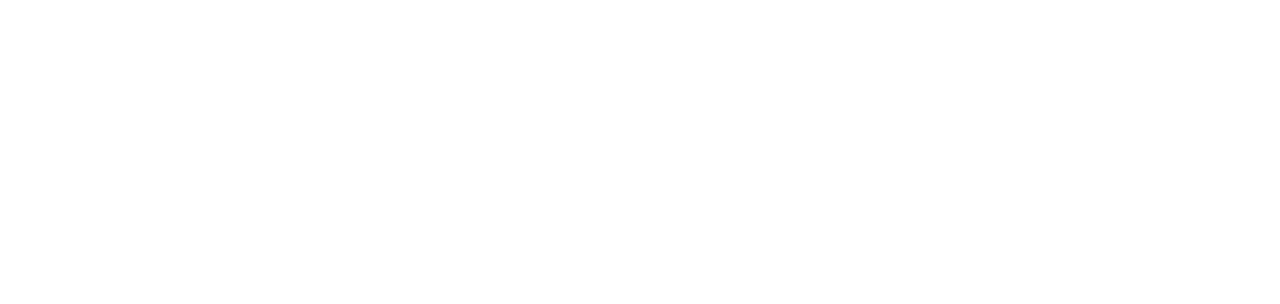
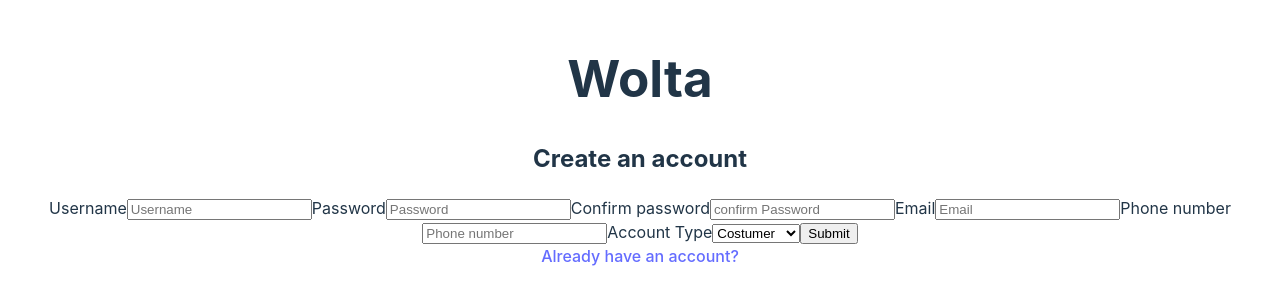
Before and after one commit to ItaySadras/wolta, a React (Vite) app in the folder frontend/: page / in a window 1280 px wide. Shown: the part 258-562 px from the top of the page. Built offline with nearby package versions, Linux system fonts and the light colour scheme.

Commit message:
created login and register

```diff
--- a/frontend/src/App.jsx
+++ b/frontend/src/App.jsx
@@ -1,10 +1,12 @@
 import './App.css'
+import Login from './pages/login/Login';
+import Register from './pages/register/Register';
 
 function App() {
 
   return (
     <>
-
+     <Register/>
     </>
   );
 }
--- /dev/null
+++ b/frontend/src/pages/login/Login.jsx
@@ -0,0 +1,47 @@
+import React from 'react'
+import { useForm } from 'react-hook-form'
+
+const Login = () => {
+    const {
+        register,
+        handleSubmit,
+        formState: { errors },
+    } = useForm();
+
+    return (
+        <div>
+            <div>
+                <h1>
+                    Wolta
+                </h1>
+                <h2>
+                    Login
+                </h2>
+            </div>
+            <div>
+                <form onSubmit={handleSubmit((data) => console.log(data))}>
+                    <input
+                        placeholder='Username'
+                        {...register('username', { required: true })}
+                    />
+                    {errors.username && <p>Username is required.</p>}
+
+                    <input
+                        placeholder='Password'
+                        {...register('password', { required: true })}
+                    />
+                    {errors.password && <p>Password is required.</p>}
+
+                    <input type="submit" />
+                </form>
+            </div>
+            <div>
+                <a>
+                    Don't have an account?
+                </a>
+            </div>
+        </div >
+    )
+}
+
+export default Login
--- /dev/null
+++ b/frontend/src/pages/register/Register.jsx
@@ -0,0 +1,104 @@
+import React from 'react'
+import { useForm } from 'react-hook-form';
+import { ToastContainer, toast } from 'react-toastify';
+import 'react-toastify/dist/ReactToastify.css';
+
+
+const Register = () => {
+    const {
+        register,
+        handleSubmit,
+        formState: { errors },
+        watch,
+    } = useForm();
+
+    return (
+        <div>
+            <div>
+                <ToastContainer
+                    position="top-center"
+                    autoClose={3000}
+                    hideProgressBar={true}
+                    newestOnTop={false}
+                    closeOnClick
+                    rtl={false}
+                    pauseOnFocusLoss
+                    draggable
+                    pauseOnHover
+                    theme="dark"
+
+                />
+            </div>
+            <div>
+                <h1>
+                    Wolta
+                </h1>
+                <h2>
+                    Create an account
+                </h2>
+            </div>
+            <div>
+                <form onSubmit={handleSubmit((data) => console.log(data))}>
+                    <label>Username</label>
+                    <input
+                        placeholder='Username'
+                        {...register('username', { required: true })}
+                    />
+                    {errors.username && toast.error("Username is required")}
+
+                    <label>Password</label>
+                    <input
+                        placeholder='Password'
+                        {...register('password', { required: true })}
+                    />
+                    {errors.password && toast.error("Password is required")}
+
+                    <label>Confirm password</label>
+                    <input
+                        placeholder='confirm Password'
+                        {...register('confirmPassword', {
+                            required: true,
+                            validate: (value) => {
+                                if (watch('password') != value) {
+                                    return toast.error("Passwords dont match")
+                                }
+                            },
+                        })}
+                    />
+                    {errors.confirmPassword && toast.error("Confirm password is required")}
+
+                    <label>Email</label>
+                    <input
+                        placeholder='Email'
+                        {...register('email', { required: true })}
+                    />
+                    {errors.email && toast.error("Email is required")}
+
+                    <label>Phone number</label>
+                    <input
+                        placeholder='Phone number'
+                        {...register('phoneNum', { required: true })}
+                    />
+                    {errors.phoneNum && toast.error("Phone number is required")}
+
+                    <label>Account Type</label>
+                    <select {...register("accountType")}>
+                        <option value="costumer">Costumer</option>
+                        <option value="courier">Courier</option>
+                        <option value="restaurant">Restaurant</option>
+                    </select>
+                    {errors.accountType && toast.error("Account type is required")}
+
+                    <input type="submit" />
+                </form>
+            </div>
+            <div>
+                <a>
+                    Already have an account?
+                </a>
+            </div>
+        </div>
+    )
+}
+
+export default Register
```
